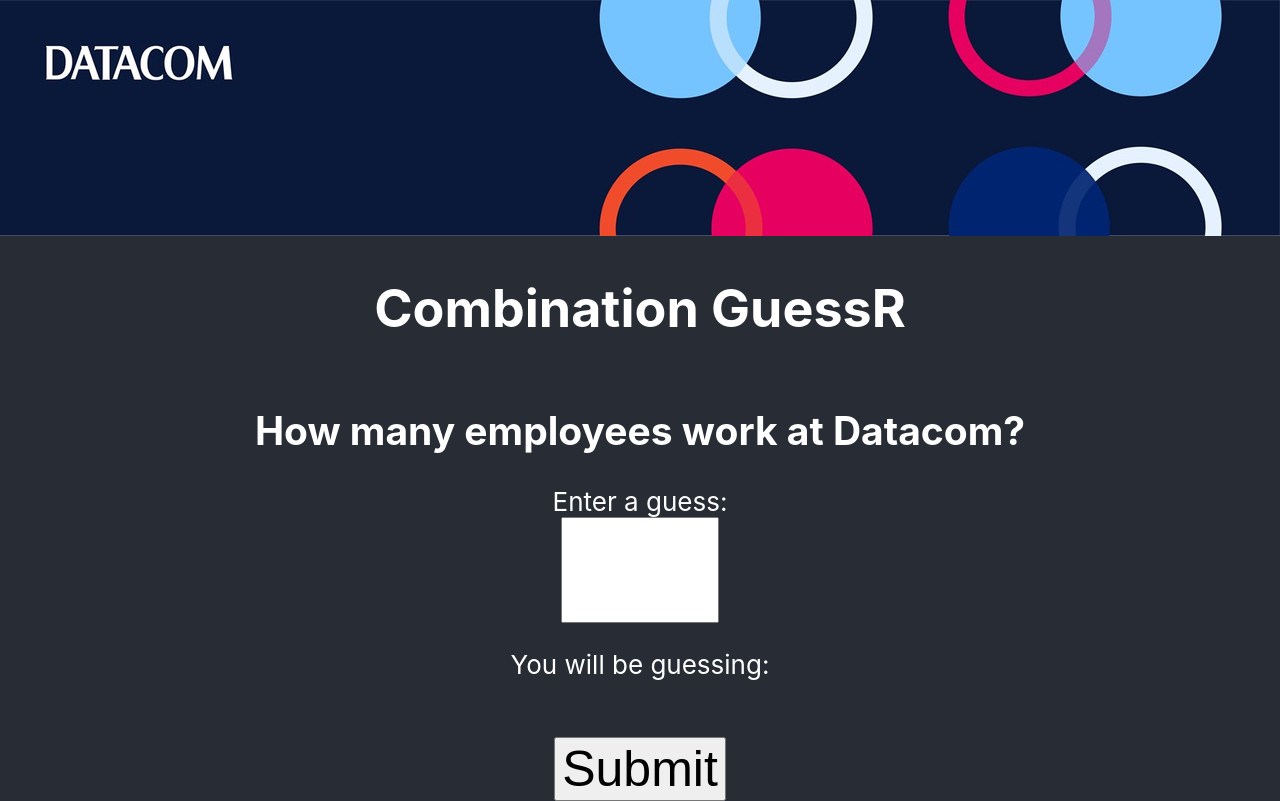
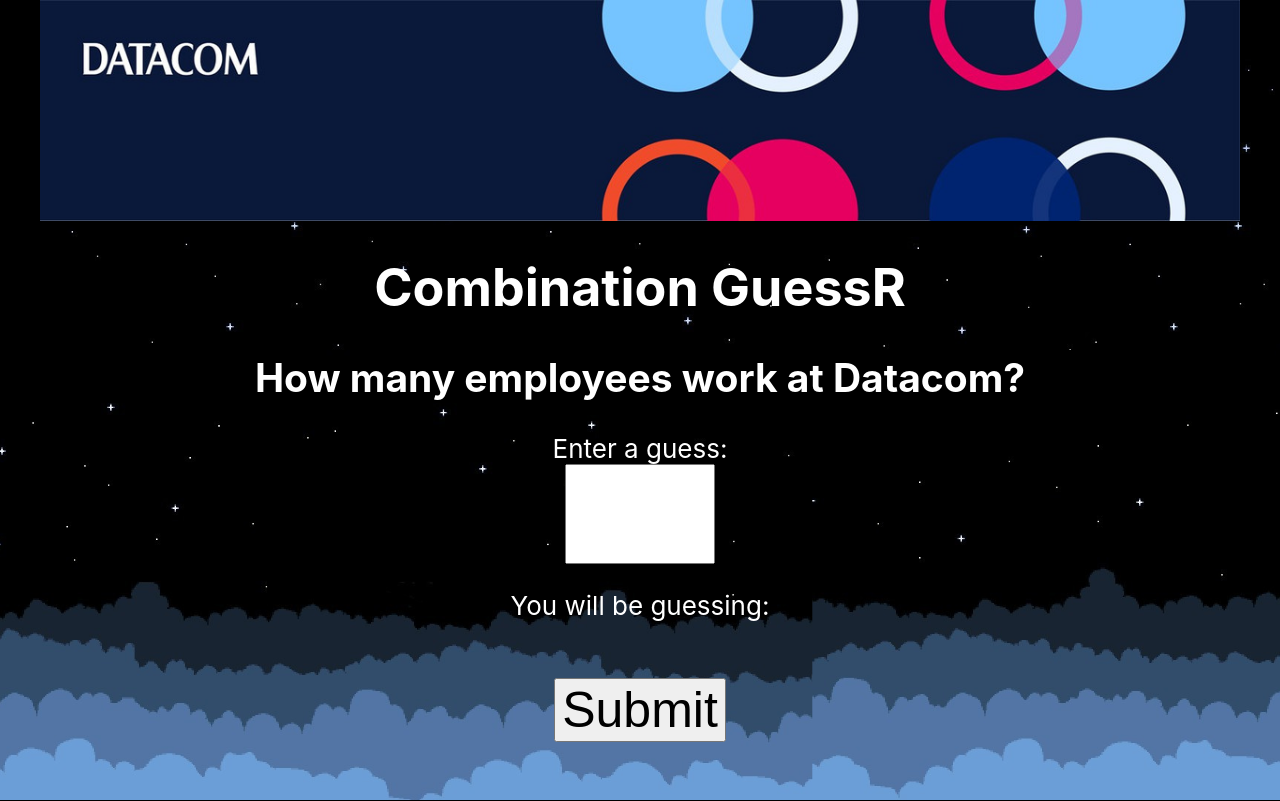
Before and after one commit to healandrepair/quizzerguessr, a React (Create React App) app: page / in a window 1280 px wide. Built offline with nearby package versions, Linux system fonts and the light colour scheme.

Commit message:
made background animate, relinked the banner link to point to talentx

```diff
--- a/public/index.html
+++ b/public/index.html
@@ -6,7 +6,7 @@
     <meta name="viewport" content="width=device-width, initial-scale=1" />
     <meta name="theme-color" content="#000000" />
     <meta
-      name="description"
+      name="Web app to host a combination guessing game"
       content="Web site created using create-react-app"
     />
     <link rel="apple-touch-icon" href="%PUBLIC_URL%/logo192.png" />
@@ -24,7 +24,7 @@
       work correctly both with client-side routing and a non-root public URL.
       Learn how to configure a non-root public URL by running `npm run build`.
     -->
-    <title>React App</title>
+    <title>Combination GuessR</title>
   </head>
   <body>
     <noscript>You need to enable JavaScript to run this app.</noscript>
--- a/src/App.css
+++ b/src/App.css
@@ -1,11 +1,50 @@
+* {
+box-sizing: border-box;
+}
+body{
+  background-color: #000000;
+}
 .App {
+  position: relative;
   text-align: center;
+  display: block;
+  max-width: 1200px;
+  margin: 0px auto;
+
+  }
+.app-background {
+  background-image: url("./images/1920x1080-px-8-bit-cave-story-clouds-dragon-Moon-684819-wallhere.com.jpg");
+  background-color: #000000;
+  width:100vw;
+  height:100vh;
+  background-size:cover;
+  -webkit-animation: slidein 30s;
+  animation: slidein 30s;
+
+  -webkit-animation-fill-mode: forwards;
+  animation-fill-mode: forwards;
+
+  -webkit-animation-iteration-count: infinite;
+  animation-iteration-count: infinite;
+
+  -webkit-animation-direction: normal;
+  animation-direction: normal;
+  -webkit-animation-timing-function: linear;
+  animation-timing-function: linear;
 }
 
-.App-logo {
-  height: 40vmin;
-  pointer-events: none;
-}
+
+@-webkit-keyframes slidein {
+  from {background-position: 100vw 0px; background-size:cover; }
+  to {background-position: -100vw 0px;background-size:cover;}
+  }
+
+  @keyframes slidein {
+  from {background-position: 100vw 0px;background-size:cover; }
+  to {background-position: -100vw 0px;background-size:cover;}
+
+  }
+
 
 @media (prefers-reduced-motion: no-preference) {
   .App-logo {
@@ -20,13 +59,12 @@
   width: 150px;
 }
 
+.banner {
+  display: block;
+  width:100%;
+  }
+
 .App-header {
-  background-color: #282c34;
-  min-height: 100vh;
-  display: flex;
-  flex-direction: column;
-  align-items: center;
-  justify-content: center;
   font-size: calc(10px + 2vmin);
   color: white;
 }
@@ -34,12 +72,3 @@
 .App-link {
   color: #61dafb;
 }
-
-@keyframes App-logo-spin {
-  from {
-    transform: rotate(0deg);
-  }
-  to {
-    transform: rotate(360deg);
-  }
-}
--- a/src/App.js
+++ b/src/App.js
@@ -71,7 +71,10 @@
   }, []);
 
   return (
-    <div className="App">
+
+
+    <div className='app-background'>
+          <div className="App">
       <header className="App-header">
         <Banner/>
         {/* <img src={logo} className="App-logo" alt="logo" /> */}
@@ -96,6 +99,7 @@
 
       </header>
     </div>
+    </div>
   );
 }
 
--- /dev/null
+++ b/src/components/Banner.css
@@ -0,0 +1,4 @@
+.banner {
+    display: block;
+    width:100%;
+    }
--- a/src/components/Banner.js
+++ b/src/components/Banner.js
@@ -1,9 +1,10 @@
 import logo from "../images/datacombanner.jpg"
+import './Banner.css';
 
 function Banner() {
     return (
-    <a href="https://datacom.com/">
-        <img src={logo} alt="banner" />
+    <a href="https://datacom.com/nz/en/careers/graduates/talentx">
+        <img src={logo} alt="banner" className="banner"/>
     </a>
     )
 }
```
Also changed, not shown: src/images/1920x1080-px-8-bit-cave-story-clouds-dragon-Moon-684819-wallhere.com.jpg (added).
